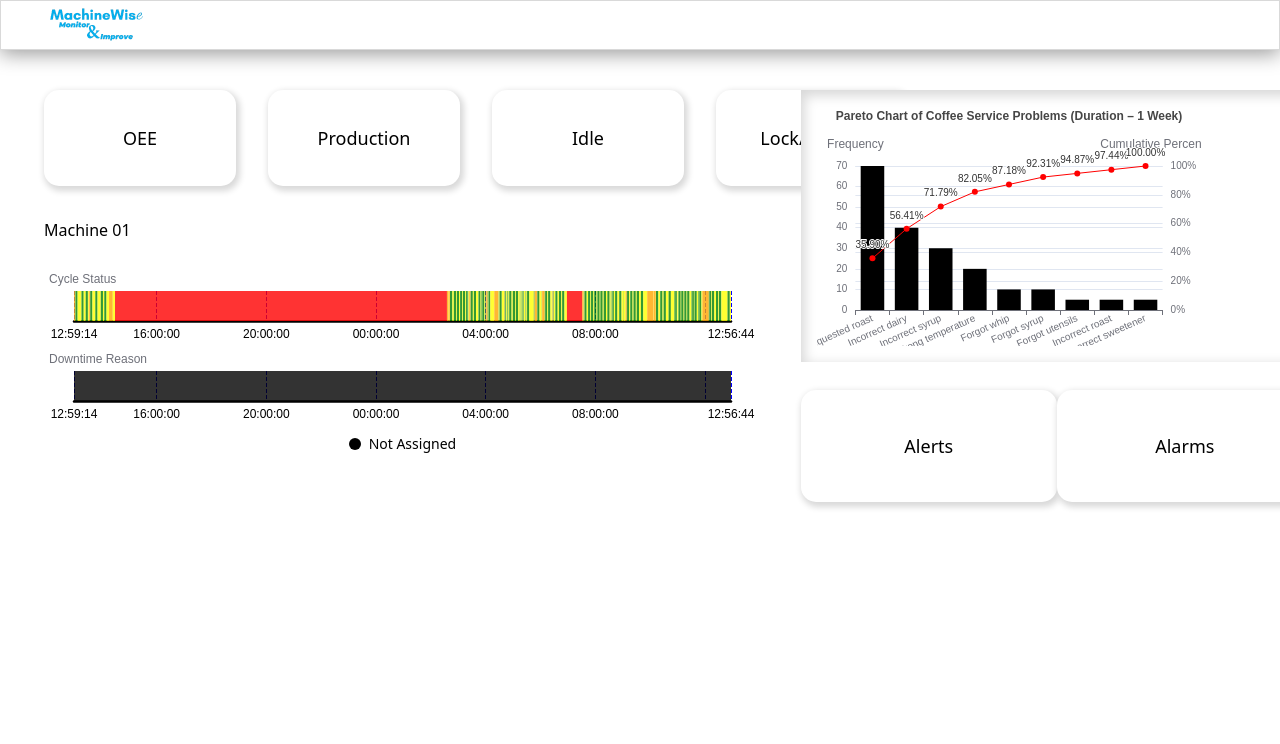
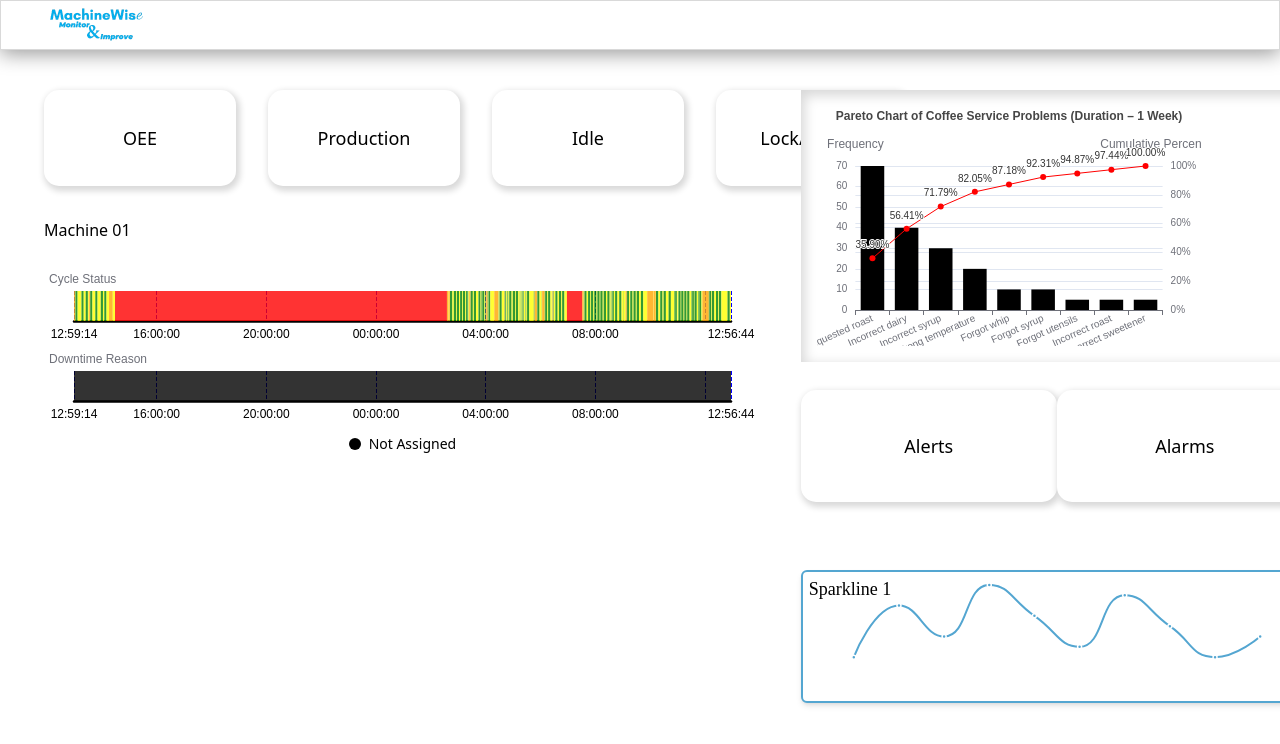
Before and after one commit to akanksham18/standalone_task_1, a React (Vite) app: page / in a window 1280 px wide. Shown: the top 744 px of the page. Built offline with nearby package versions, Linux system fonts and the light colour scheme.

Commit message:
sparkline charts added

```diff
--- /dev/null
+++ b/src/components/SparklineChart.tsx
@@ -0,0 +1,94 @@
+import React, { useEffect, useRef } from 'react';
+import * as echarts from 'echarts';
+
+const SparklineChart: React.FC = () => {
+    const chartRef = useRef<HTMLDivElement | null>(null);
+
+    useEffect(() => {
+        if (chartRef.current) {
+            const chart = echarts.init(chartRef.current);
+
+            const options: echarts.EChartsOption = {
+                animation: false,
+                grid: {
+                    left: '10%',
+                    right: '10%',
+                    top: '10%',
+                    bottom: '10%',
+                },
+                xAxis: {
+                    type: 'category',
+                    boundaryGap: false,
+                    data: ['1', '2', '3', '4', '5', '6', '7', '8', '9', '10'],
+                    axisLine: { show: false },
+                    axisTick: { show: false },
+                    axisLabel: { show: false },
+                    splitLine: { show: false },
+                },
+                yAxis: {
+                    type: 'value',
+                    axisLine: { show: false },
+                    axisTick: { show: false },
+                    axisLabel: { show: false },
+                    splitLine: { show: false },
+                },
+                series: [
+                    {
+                        data: [3, 8, 5, 10, 7, 4, 9, 6, 3, 5],
+                        type: 'line',
+                        smooth: true,
+                        lineStyle: {
+                            width: 2,
+                            color: '#54A6D1',
+                        },
+                        symbol: 'circle',
+                        symbolSize: 4,
+                        itemStyle: {
+                            color: '#54A6D1',
+                            borderColor: '#FFFFFF',
+                            borderWidth: 1.5,
+                        },
+                    },
+                ],
+            };
+
+            chart.setOption(options);
+
+            return () => {
+                chart.dispose();
+            };
+        }
+    }, []);
+
+    return (
+        <div className="relative w-full h-full flex justify-center items-center">
+            {/* Sparkline Chart */}
+            <div
+                ref={chartRef}
+                className="bg-white rounded-md shadow-md flex justify-center items-center"
+                style={{
+                    width: '100%',
+                    height: '100%',
+                    minWidth: '238px',
+                    minHeight: '132.69px',
+                    border: '2px solid #54A6D1',
+                }}
+            ></div>
+
+            {/* Sparkline Text */}
+            <div
+                className="absolute top-2 left-2"
+                style={{
+                    fontFamily: 'Lexend Deca',
+                    fontSize: '18px',
+                    fontWeight: 'normal',
+                    lineHeight: '22.5px',
+                }}
+            >
+                Sparkline 1
+            </div>
+        </div>
+    );
+};
+
+export default SparklineChart;
--- a/src/pages/Home.tsx
+++ b/src/pages/Home.tsx
@@ -1,25 +1,40 @@
+import React from 'react';
 import { Indicators, Pareto, Indicator, Timelines } from '../components/index';
+import SparklineChart from '../components/SparklineChart';
 
-const Home = () => {
+const Home: React.FC = () => {
     const texts = ["Alerts", "Alarms"];
     const style = "h-28 w-64 flex items-center justify-center px-10";
 
     return (
+        <div>
             <div className="Home flex px-page-px my-10 gap-10">
+                {/* Left Section */}
                 <div className="left w-[56vw]">
                     <Indicators />
-                <Timelines/>
+                    <Timelines />
                 </div>
+
+                {/* Right Section */}
                 <div className="OEE w-full flex flex-col">
+                    {/* Pareto Chart */}
                     <Pareto />
+
+                    {/* Alerts Section */}
                     <div className="Alerts flex justify-between w-full py-7">
                         {texts.map((text, index) => (
                             <Indicator key={index} text={text} style={style} />
                         ))}
                     </div>
+
+                    {/* Sparkline Chart */}
+                    <div className="SparklineContainer flex justify-center mt-10">
+                        <SparklineChart />
                     </div>
                 </div>
-    )
-}
+            </div>
+        </div>
+    );
+};
 
-export default Home
+export default Home;
```
Lines whose indentation alone changed are shown as unchanged.
